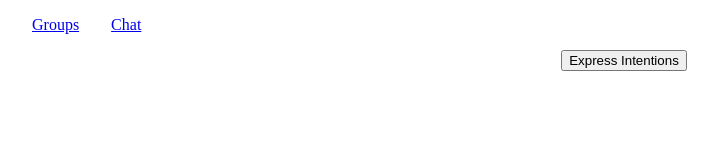
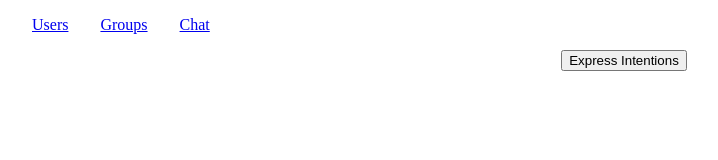
Before and after one commit to erhestrada/intentions-tracker, a website built with Vite: page frontend/index.html in a window 1280 px wide. Shown: the whole page, without its empty margins (16-734 px from the left). Built offline with nearby package versions, Linux system fonts and the light colour scheme; no server answers.

Commit message:
add Users to navbar and link to users.html

```diff
--- a/frontend/index.html
+++ b/frontend/index.html
@@ -9,6 +9,7 @@
 <body>
     <nav>
         <ul>
+            <li><a href="users.html">Users</a></li>
             <li><a href="groups.html">Groups</a></li>
             <li><a href="chat.html">Chat</a></li>
         </ul>
```
